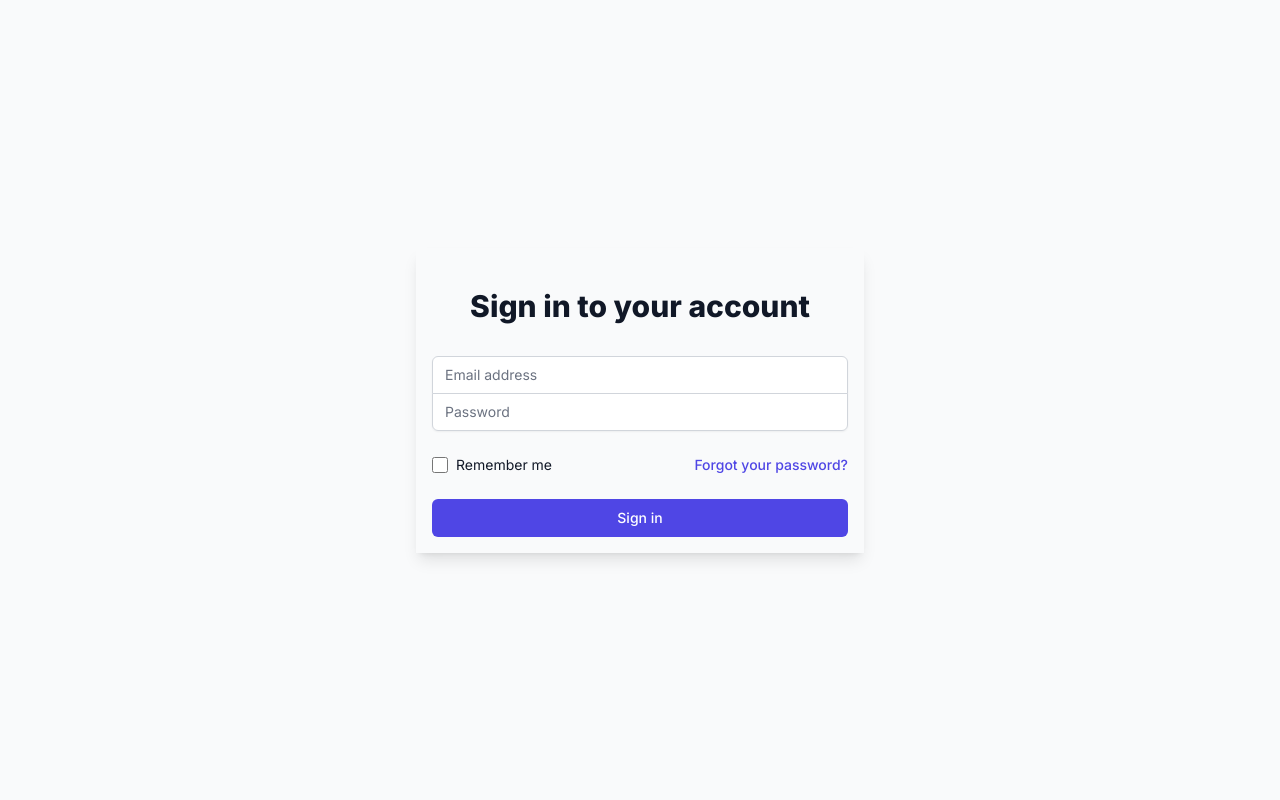
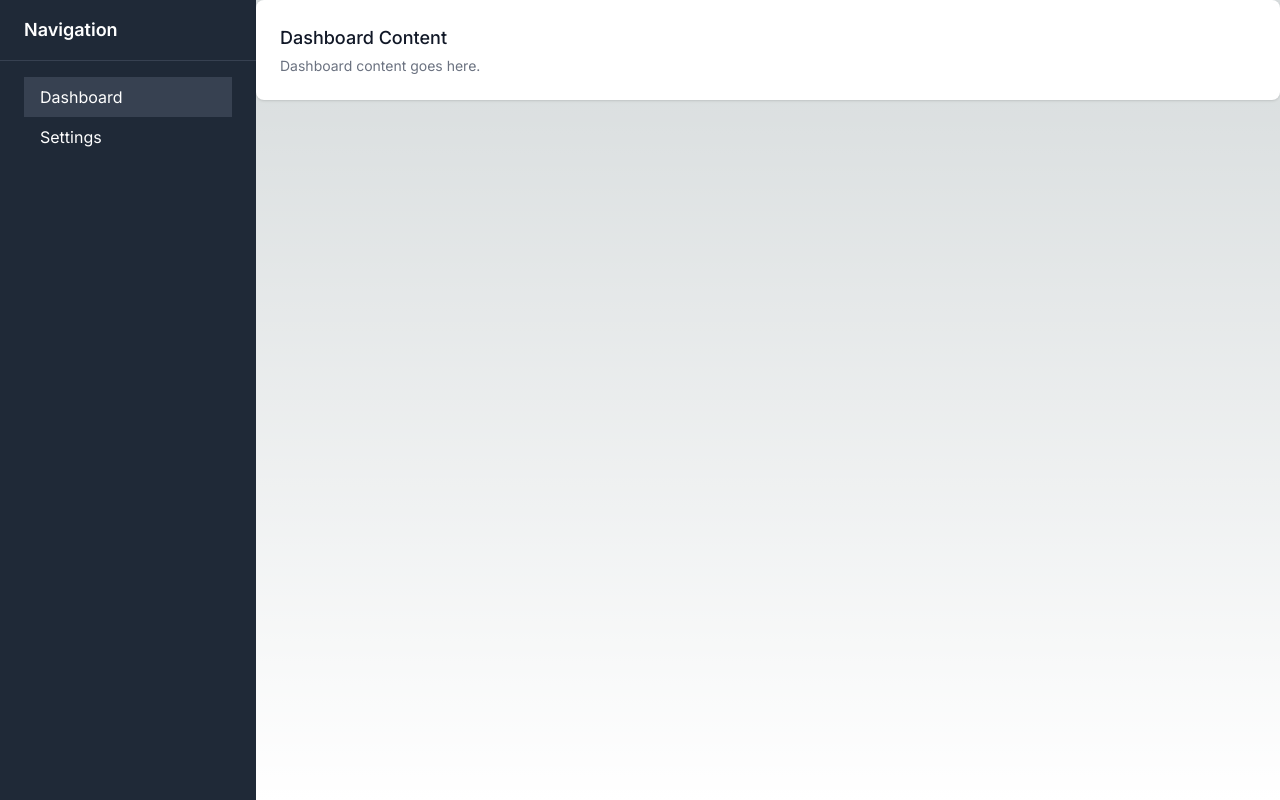
Before and after one commit to MathibelaD/AdminDashboard, a Next.js app in the folder admin-dashboard/: page / in a window 1280 px wide. Built offline with nearby package versions, Linux system fonts and the light colour scheme.

Commit message:
chore: initialize dashboard

```diff
--- a/admin-dashboard/src/app/page.tsx
+++ b/admin-dashboard/src/app/page.tsx
@@ -1,8 +1,10 @@
 import { Login } from "@/components";
+import { Dashboard } from "@/components/Dashboard";
 import Image from "next/image";
 
 export default function Home() {
   return (
-    <Login />
+    // <Login />
+    <Dashboard />
   );
 }
--- /dev/null
+++ b/admin-dashboard/src/components/Dashboard/content.tsx
@@ -0,0 +1,13 @@
+// DashboardContent.jsx
+import React from 'react';
+
+const DashboardContent = () => {
+  return (
+    <div className="bg-white overflow-hidden shadow rounded-lg p-6">
+      <h3 className="text-lg font-medium text-gray-900">Dashboard Content</h3>
+      <p className="mt-1 text-sm text-gray-500">Dashboard content goes here.</p>
+    </div>
+  );
+};
+
+export default DashboardContent;
--- /dev/null
+++ b/admin-dashboard/src/components/Dashboard/index.ts
@@ -0,0 +1,4 @@
+export * from './content';
+export * from './main';
+export * from './settings';
+export * from './sideNavigation';
--- /dev/null
+++ b/admin-dashboard/src/components/Dashboard/main.tsx
@@ -0,0 +1,34 @@
+'use client'
+import React, { useState } from 'react';
+import DashboardContent from './content';
+import { SettingsContent } from './settings';
+import { SideNav } from './sideNavigation';
+
+
+export const Dashboard = () => {
+    const [selectedNavItem, setSelectedNavItem] = useState('dashboard');
+
+    const handleNavItemClick = (item: any) => {
+        setSelectedNavItem(item);
+    };
+
+    const renderContent = () => {
+        switch (selectedNavItem) {
+            case 'dashboard':
+                return <DashboardContent />;
+            case 'settings':
+                return <SettingsContent />;
+            default:
+                return null;
+        }
+    };
+
+    return (
+        <div className="flex">
+            <SideNav selectedNavItem={selectedNavItem} handleNavItemClick={handleNavItemClick} />
+            <div className="flex-1">
+                {renderContent()}
+            </div>
+        </div>
+    );
+};
--- /dev/null
+++ b/admin-dashboard/src/components/Dashboard/settings.tsx
@@ -0,0 +1,11 @@
+// SettingsContent.jsx
+import React from 'react';
+
+export const SettingsContent = () => {
+  return (
+    <div className="bg-white overflow-hidden shadow rounded-lg p-6">
+      <h3 className="text-lg font-medium text-gray-900">Settings Content</h3>
+      <p className="mt-1 text-sm text-gray-500">Settings content goes here.</p>
+    </div>
+  );
+};
--- /dev/null
+++ b/admin-dashboard/src/components/Dashboard/sideNavigation.tsx
@@ -0,0 +1,16 @@
+'use client'
+import React from 'react';
+
+export const SideNav = ({ selectedNavItem, handleNavItemClick }: any) => {
+    return (
+        <div className="bg-gray-800 text-white h-screen w-64 flex flex-col">
+            <div className="py-4 px-6 border-b border-gray-700">
+                <h2 className="text-lg font-semibold">Navigation</h2>
+            </div>
+            <ul className="py-4 px-6 flex-1">
+                <li className={`cursor-pointer py-2 px-4 hover:bg-gray-700 ${selectedNavItem === 'dashboard' ? 'bg-gray-700' : ''}`} onClick={() => handleNavItemClick('dashboard')}>Dashboard</li>
+                <li className={`cursor-pointer py-2 px-4 hover:bg-gray-700 ${selectedNavItem === 'settings' ? 'bg-gray-700' : ''}`} onClick={() => handleNavItemClick('settings')}>Settings</li>
+            </ul>
+        </div>
+    );
+};
```
